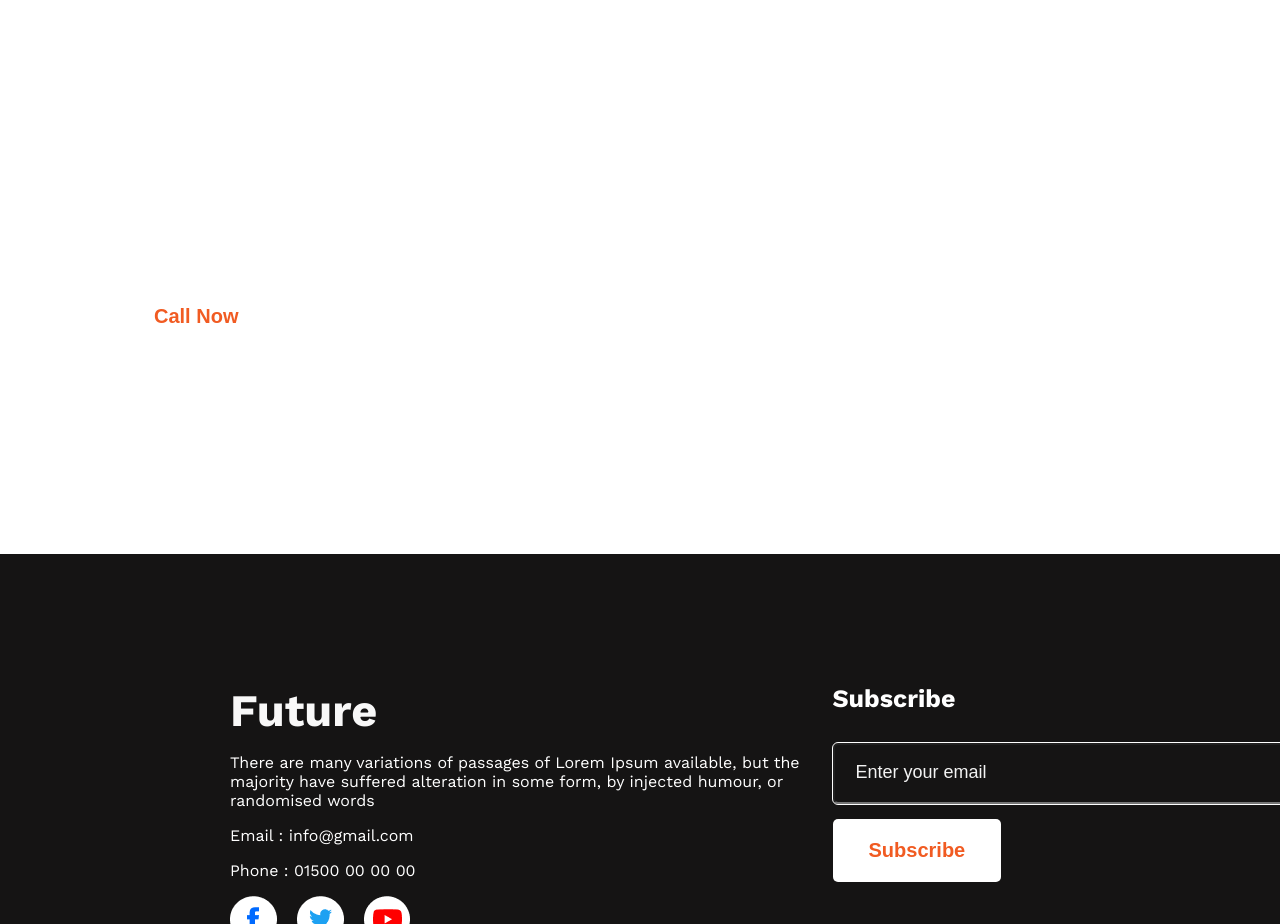
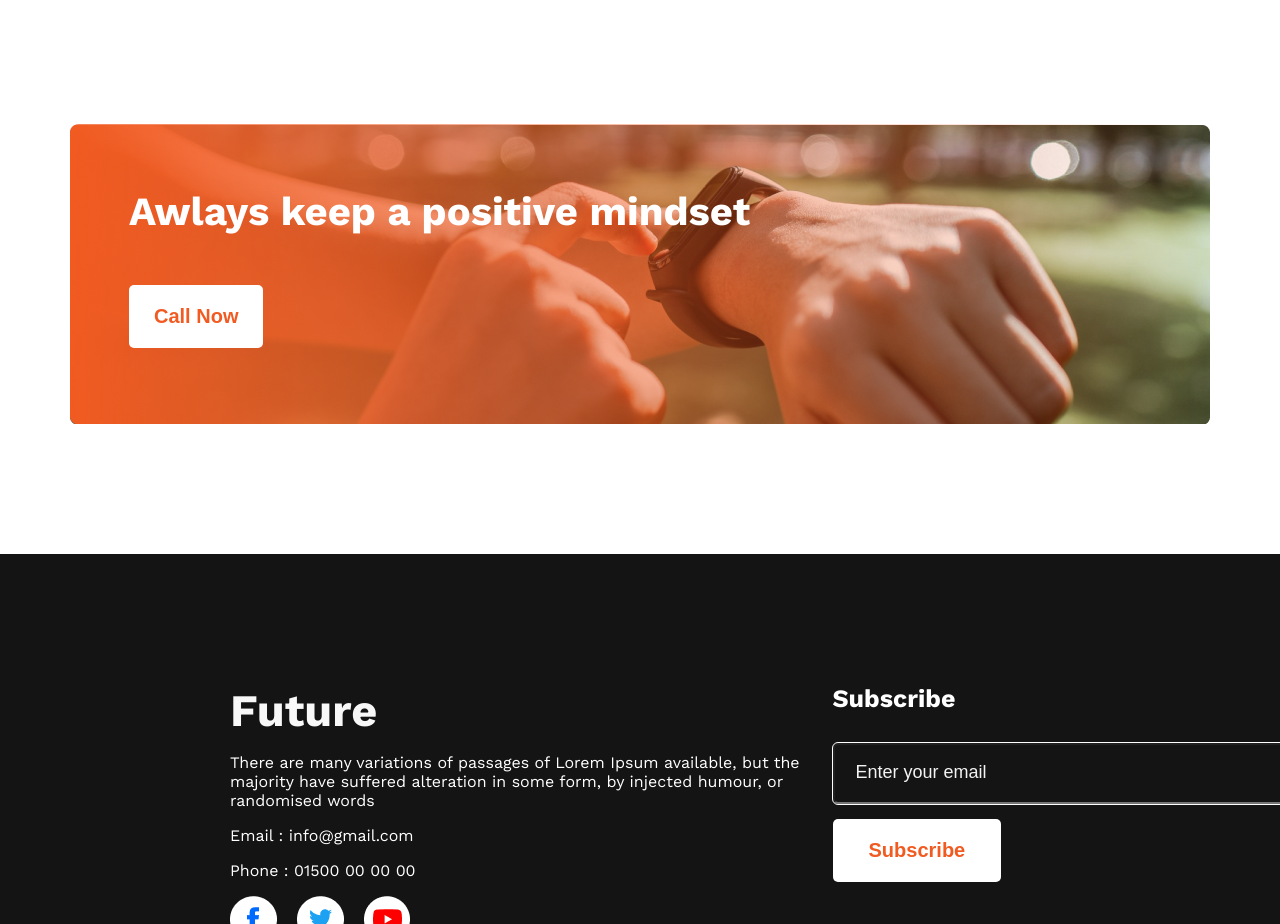
Before and after one commit to naimul-123/practice-1, a plain HTML site: page index.html in a window 1280 px wide. Shown: the part 2000-2924 px from the top of the page. Drawn offline with nearby package versions, Linux system fonts and the light colour scheme; the site is published under a folder, as on GitHub Pages, so addresses that start at the root find nothing.

Commit message:
mindset bg fixed

```diff
--- a/style.css
+++ b/style.css
@@ -135,7 +135,7 @@ line-height: 26px;
 .mindset{
     margin: 130px auto;
     /* width: 1600px; */
-    background-image: url("/images/gradient2.png" ), url("/images/watch.png");
+    background-image: url("./images/gradient2.png" ), url("./images/watch.png");
     background-repeat: no-repeat, no-repeat;
     background-size: cover;
     height: 300px;
```
